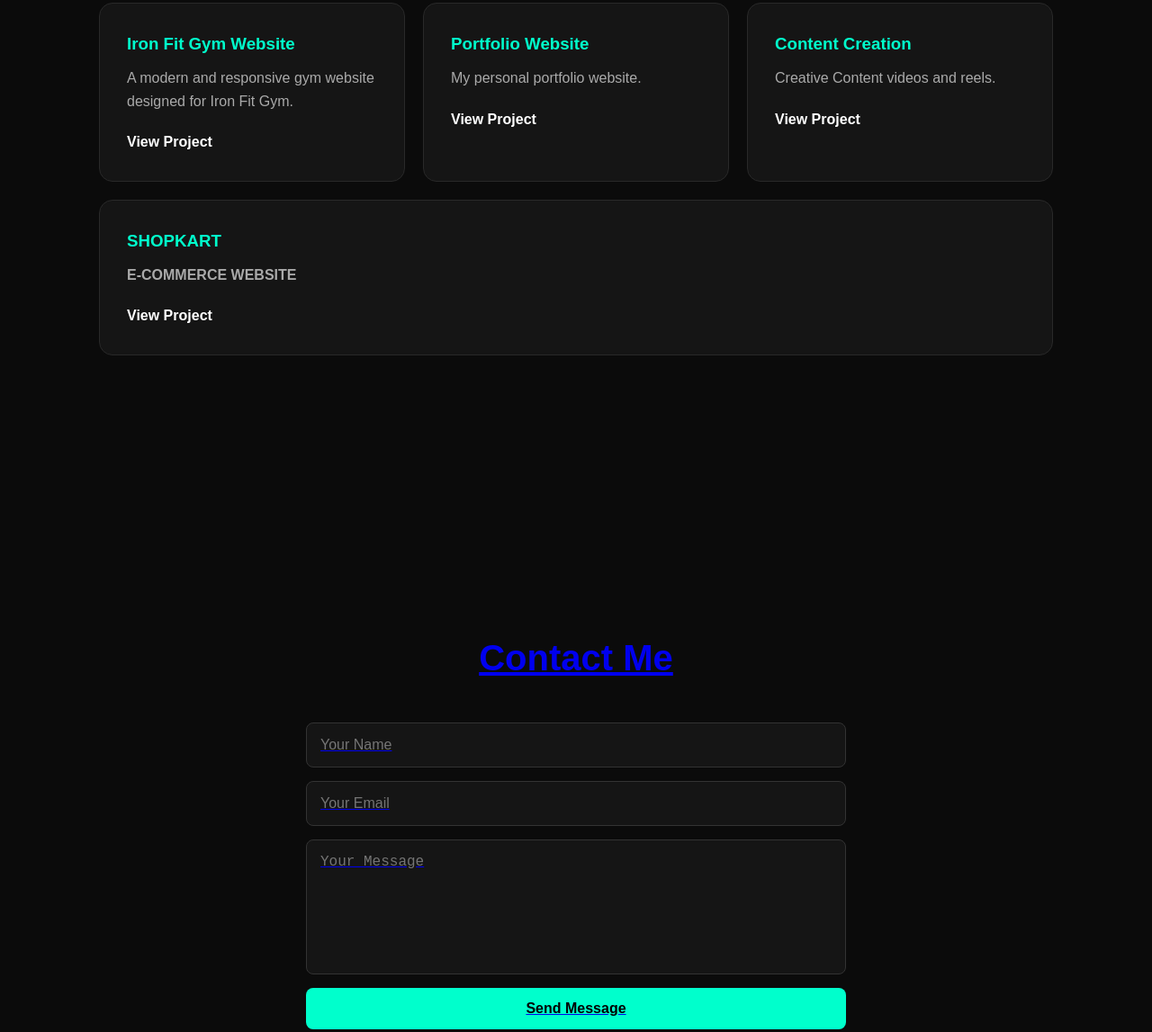
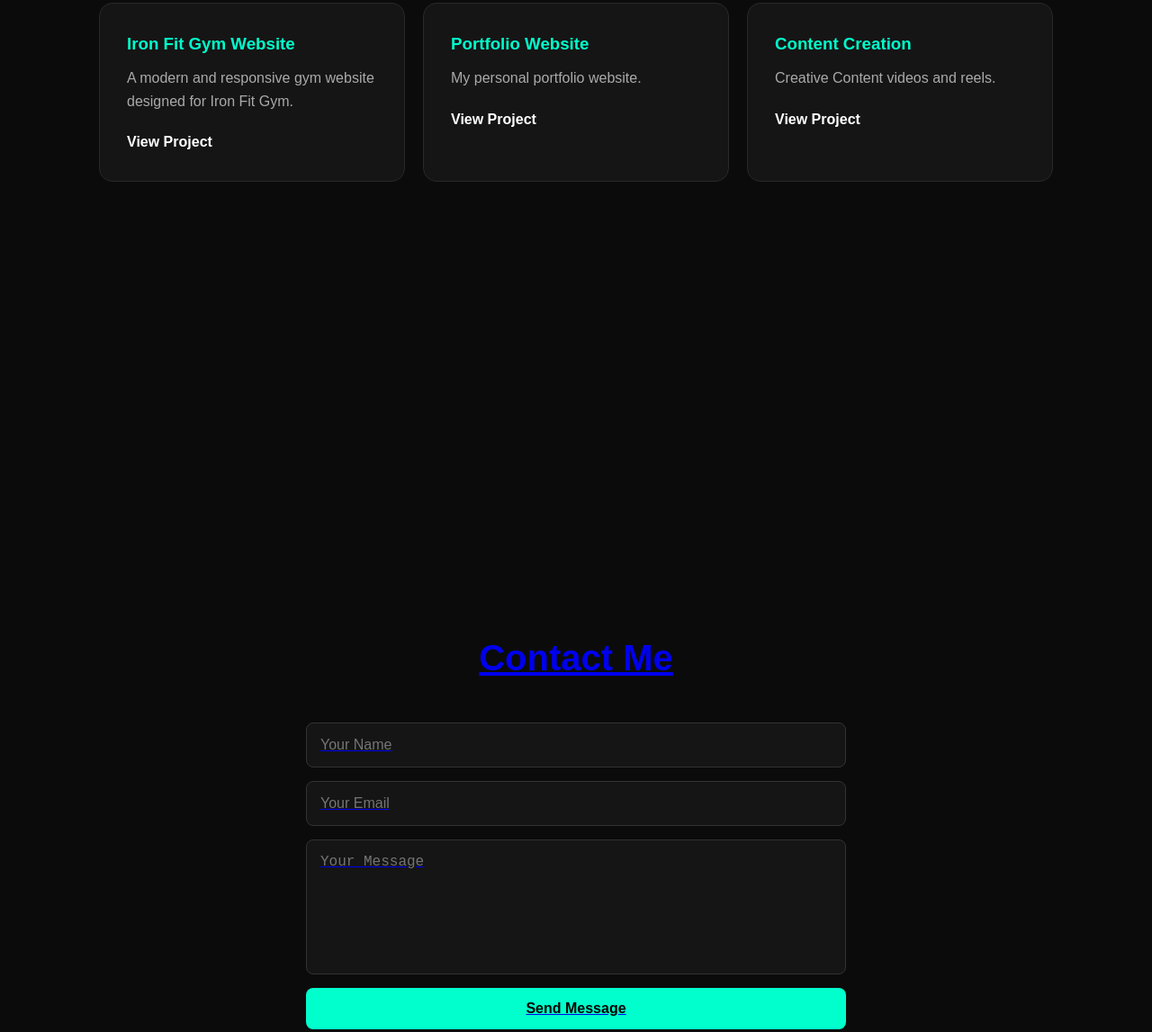
Before and after one commit to zapgamingzone17-hub/PROTFOLIO, a plain HTML site: page index.html in a window 1280 px wide. Shown: the part 2621-3768 px from the top of the page at 90% size. Drawn offline with Linux system fonts and the light colour scheme.

Commit message:
Update index.html

```diff
--- a/index.html
+++ b/index.html
@@ -133,14 +133,6 @@
             </div>
 
         </div>
-  <div class="project">
-                <h3>SHOPKART</h3>
-                <p>E-COMMERCE WEBSITE</p>
-                <a href="https://youtube.com/@wizardplaysx?sub_confirmation=1" target="_blank">
-        View Project
-            </div>
-
-        </div>
     </section>
 
 
```
